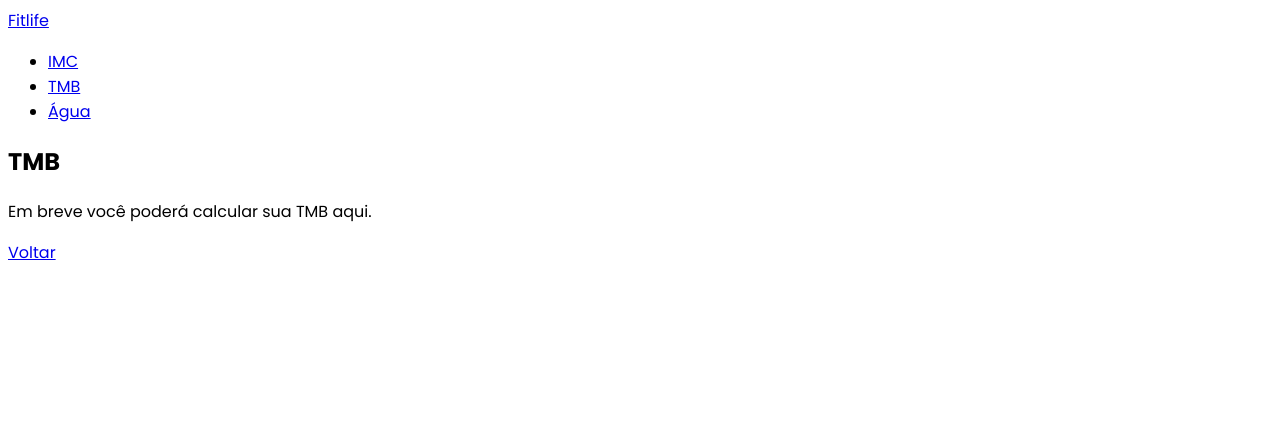
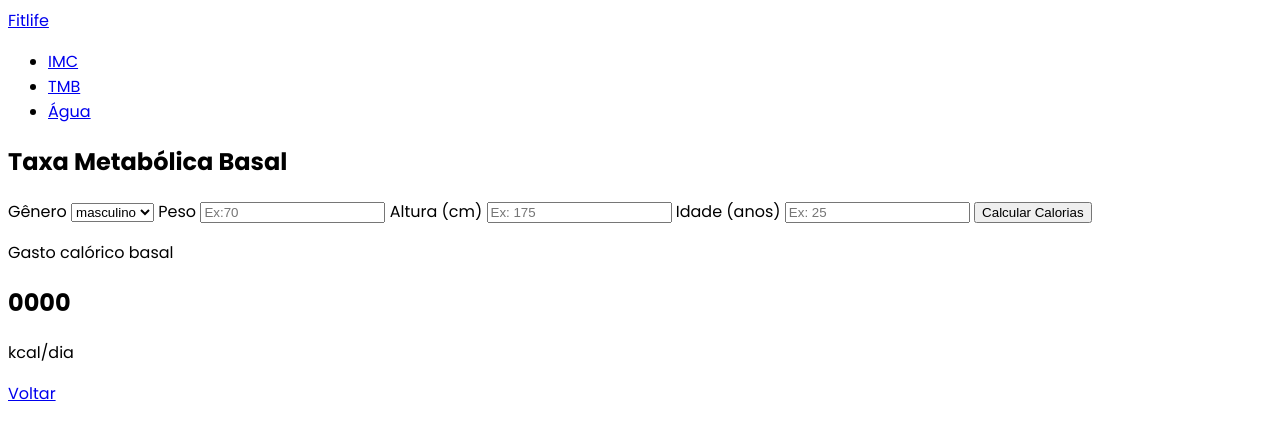
Before and after one commit to jvbap07/HTML---FITLIFE, a plain HTML site: page pages/tmb.html in a window 1280 px wide. Drawn offline with Linux system fonts and the light colour scheme.

Commit message:
adicionando formularios

```diff
--- a/pages/tmb.html
+++ b/pages/tmb.html
@@ -1,16 +1,17 @@
 <!DOCTYPE html>
 <html lang="en">
   <head>
-    <meta charset="UTF-8">
-    <meta name="viewport" content="width=device-width, initial-scale=1.0">
-    <link rel="preconnect" href="https://fonts.googleapis.com">
-    <link rel="preconnect" href="https://fonts.gstatic.com" crossorigin>
+    <meta charset="UTF-8" />
+    <meta name="viewport" content="width=device-width, initial-scale=1.0" />
+    <link rel="preconnect" href="https://fonts.googleapis.com" />
+    <link rel="preconnect" href="https://fonts.gstatic.com" crossorigin />
     <link
       href="https://fonts.googleapis.com/css2?family=Poppins:ital,wght@0,100;0,200;0,300;0,400;0,500;0,600;0,700;0,800;0,900;1,100;1,200;1,300;1,400;1,500;1,600;1,700;1,800;1,900&display=swap"
-        rel="stylesheet">
+      rel="stylesheet"
+    />
     <title>Fitlife | TMB</title>
   </head>
-<body style="font-family: Poppins;">
+  <body style="font-family: Poppins">
     <!--Navegação-->
     <nav>
       <a href="../index.html">Fitlife</a>
@@ -22,11 +23,34 @@
     </nav>
     <main>
       <section>
-            <header>
-                <!--Teremos um cabeçalho informando o título da nossa calculadora-->
-                <h1>TMB</h1>
-                <P>Em breve você poderá calcular sua TMB aqui.</P>
-            </header>
+        <h1>Taxa Metabólica Basal</h1>
+
+        <form>
+          <label for="gender">Gênero</label>
+          <select id="gender">
+            <option value="male">masculino</option>
+            <option value="female">feminino</option>
+          </select>
+
+          <label for="weight">Peso</label>
+          <input type="number" id="weight" placeholder="Ex:70" />
+
+          <label for="height">Altura (cm)</label>
+          <input type="number" id="height" placeholder="Ex: 175" />
+
+          <label for="age">Idade (anos)</label>
+          <input type="number" id="age" placeholder="Ex: 25" />
+
+          <button type="submit">Calcular Calorias</button>
+        </form>
+
+        <div>
+            <p>Gasto calórico basal</p>
+            <h2>0000</h2>
+            <p>kcal/dia</p>
+
+        </div>
+
         <a href="../index.html">Voltar</a>
       </section>
     </main>
```
Also changed, not shown: pages/imc.html (+28 -15 lines), pages/water.html (+18 -5 lines). Lines whose indentation alone changed are shown as unchanged.
